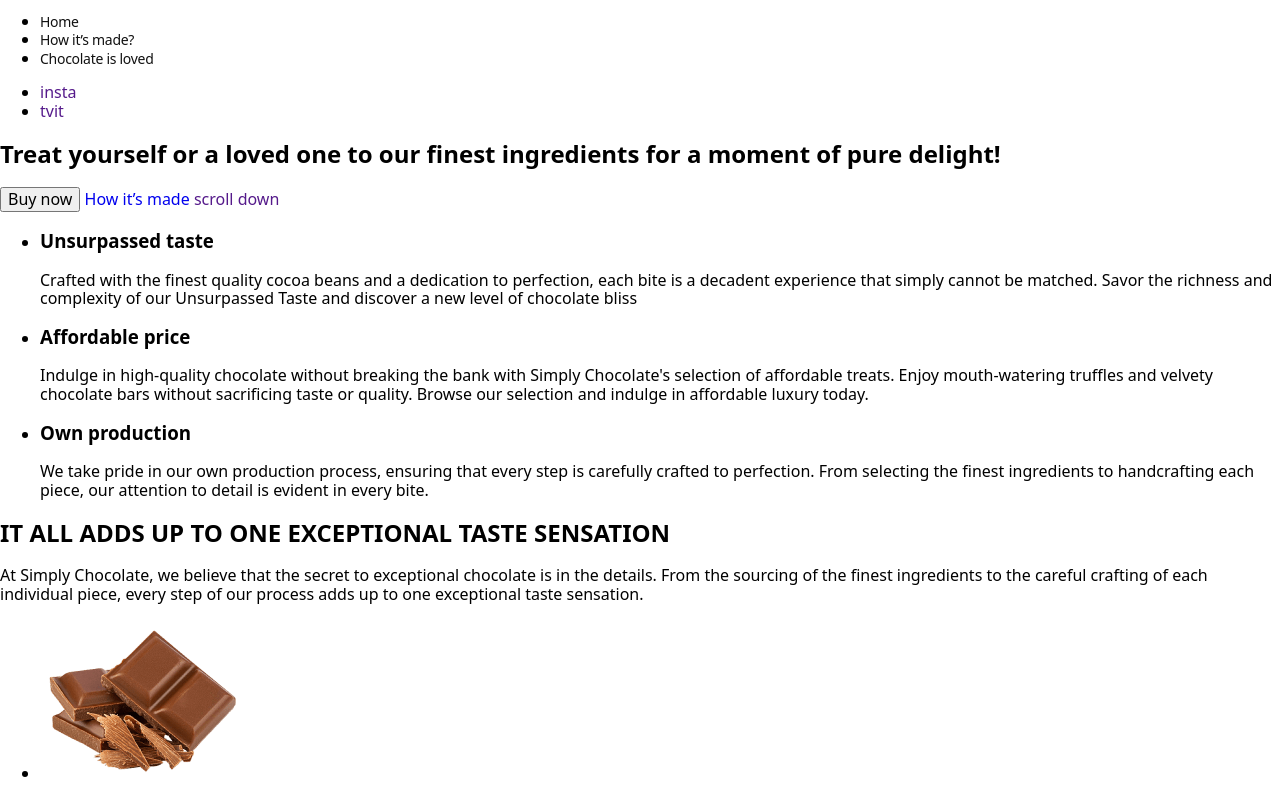
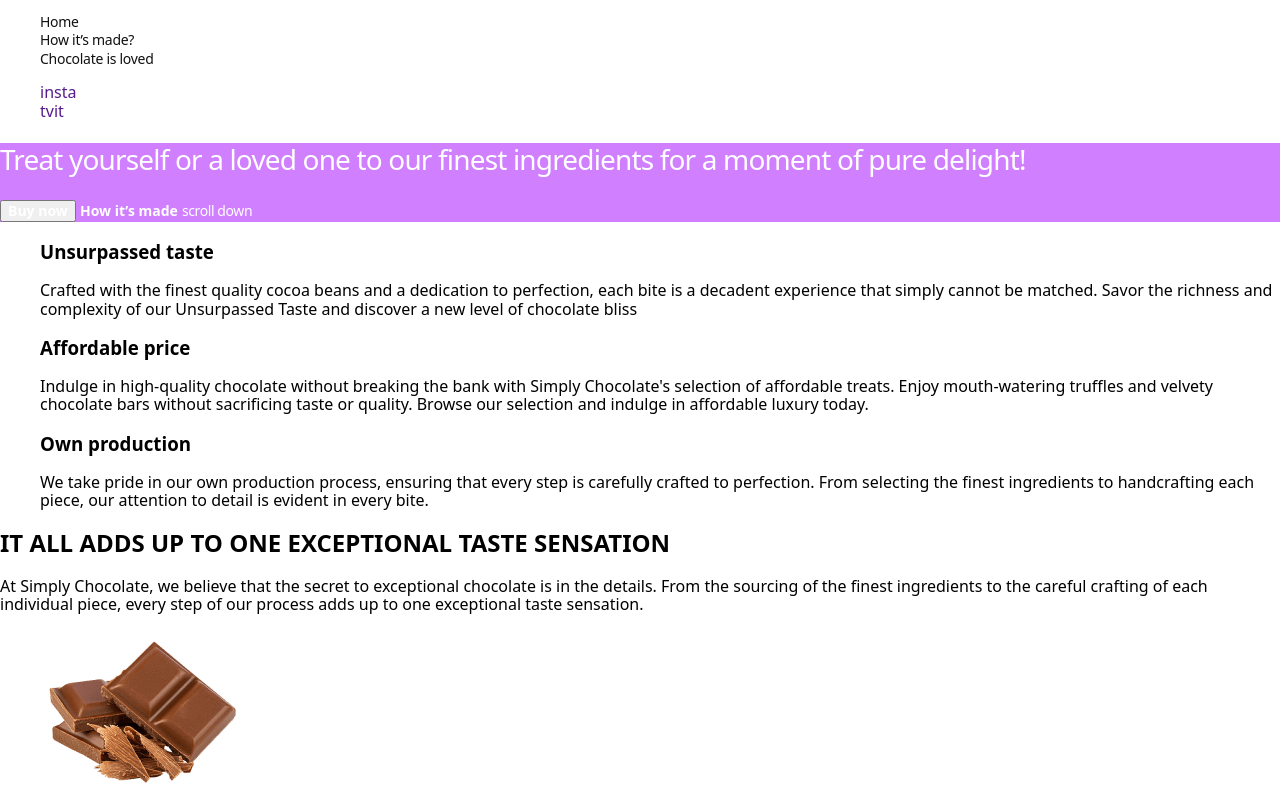
Before and after one commit to LuDa5/fs-110, a plain HTML site: page index.html in a window 1280 px wide. Shown: the part 32-817 px from the top of the page. Drawn offline with nearby package versions, Linux system fonts and the light colour scheme.

Commit message:
html-css

```diff
--- a/css/styles.css
+++ b/css/styles.css
@@ -1,7 +1,7 @@
 body {
     font-family: "Montserrat" sans-serif;
     }
-}
+
 
 ul {
     list-style-type: none;
@@ -9,7 +9,8 @@ ul {
 a {
     text-decoration: none;
 }
-             /* Header */
+/* --------------HEADER---------------- */
+
 .header-logo {
     font-size: 18px;
     font-weight: 700;
@@ -19,19 +20,19 @@ a {
     color: #111111;
 }
 .header-logo-ital {
-font-style:italic
+    font-style: italic
 }
 .header-menu-linc {
     font-weight:  500;
     font-size:  14px;
     line-height: 1.14;
     letter-spacing: -0.02em;
-color:#111111;
+    color:#111111;}
 
-              /* Hero */
+/* -------------------HERO-------------------- */
 
 .hero {
-     bakground-color: rgb(62, 59, 53); */
+    background-color: rgb(208, 127, 255);
 }
 
 .hero-title {
@@ -42,8 +43,22 @@ color:#111111;
     color: #FFFFFF;
 }
 
-    .hero-primayry-btn {}
+    .hero-primayry-btn {
+    font-size: 14px;
+    font-weight: 600;
+    color: #FFFFFF;
+    }
 
-    .hero-secondary-btn {}
+    .hero-secondary-btn {
+    font-size: 14px;
+    font-weight: 600;
+    color: #FFFFFF;
+    }
 
-    .hero-scroll-btn {}
+    .hero-scroll-btn {
+    font-size: 14px;
+    font-weight: 500;
+    line-height: 1.29;
+    letter-spacing: -0.03em;
+    color: #FFFFFF;
+    }
--- a/index.html
+++ b/index.html
@@ -10,7 +10,7 @@
     <link rel="stylesheet" href="https://cdnjs.cloudflare.com/ajax/libs/modern-normalize/2.0.0/modern-normalize.min.css"
         integrity="sha512-4xo8blKMVCiXpTaLzQSLSw3KFOVPWhm/TRtuPVc4WG6kUgjH6J03IBuG7JZPkcWMxJ5huwaBpOpnwYElP/m6wg=="
         crossorigin="anonymous" referrerpolicy="no-referrer" />
-    <link rel="stylesheet" href="./css/styles.css"
+    <link rel="stylesheet" href="./css/styles.css"/>
 </head>
 <body>
  <header class="header">
@@ -37,25 +37,25 @@
         <a href="#made" class="hero-secondary-btn">How it’s made</a>
         <a href="" class="hero-scroll-btn">scroll down</a>
     </section>
-    <section>
+    <section class="price">
         <h2 hidden>gud</h2>
-        <ul>
-            <li>
-                <h3>Unsurpassed taste</h3>
-                <p>Crafted with the finest quality cocoa beans and a dedication to perfection, each bite is a decadent experience that
+        <ul class="price-list">
+            <li class="price-item">
+                <h3 class="price-h">Unsurpassed taste</h3>
+                <p class="piece-p">Crafted with the finest quality cocoa beans and a dedication to perfection, each bite is a decadent experience that
                 simply cannot be matched. Savor the richness and complexity of our Unsurpassed Taste and discover a new level of
                 chocolate bliss</p>
             </li>
             <li>
-                <h3>Affordable price</h3>
-                <p>Indulge in high-quality chocolate without breaking the bank with Simply Chocolate's selection of affordable treats.
+                <h3 class="price-h">Affordable price</h3>
+                <p class="piece-p">Indulge in high-quality chocolate without breaking the bank with Simply Chocolate's selection of affordable treats.
                 Enjoy mouth-watering truffles and velvety chocolate bars without sacrificing taste or quality. Browse our selection and
                 indulge in affordable luxury today.</p>
 
             </li>
             <li>
-                <h3>Own production</h3>
-                <p>We take pride in our own production process, ensuring that every step is carefully crafted to perfection. From selecting
+                <h3 class="price-h">Own production</h3>
+                <p class="piece-p">We take pride in our own production process, ensuring that every step is carefully crafted to perfection. From selecting
                 the finest ingredients to handcrafting each piece, our attention to detail is evident in every bite.</p>
             </li>
         </ul>
```
Lines whose indentation alone changed are shown as unchanged.
